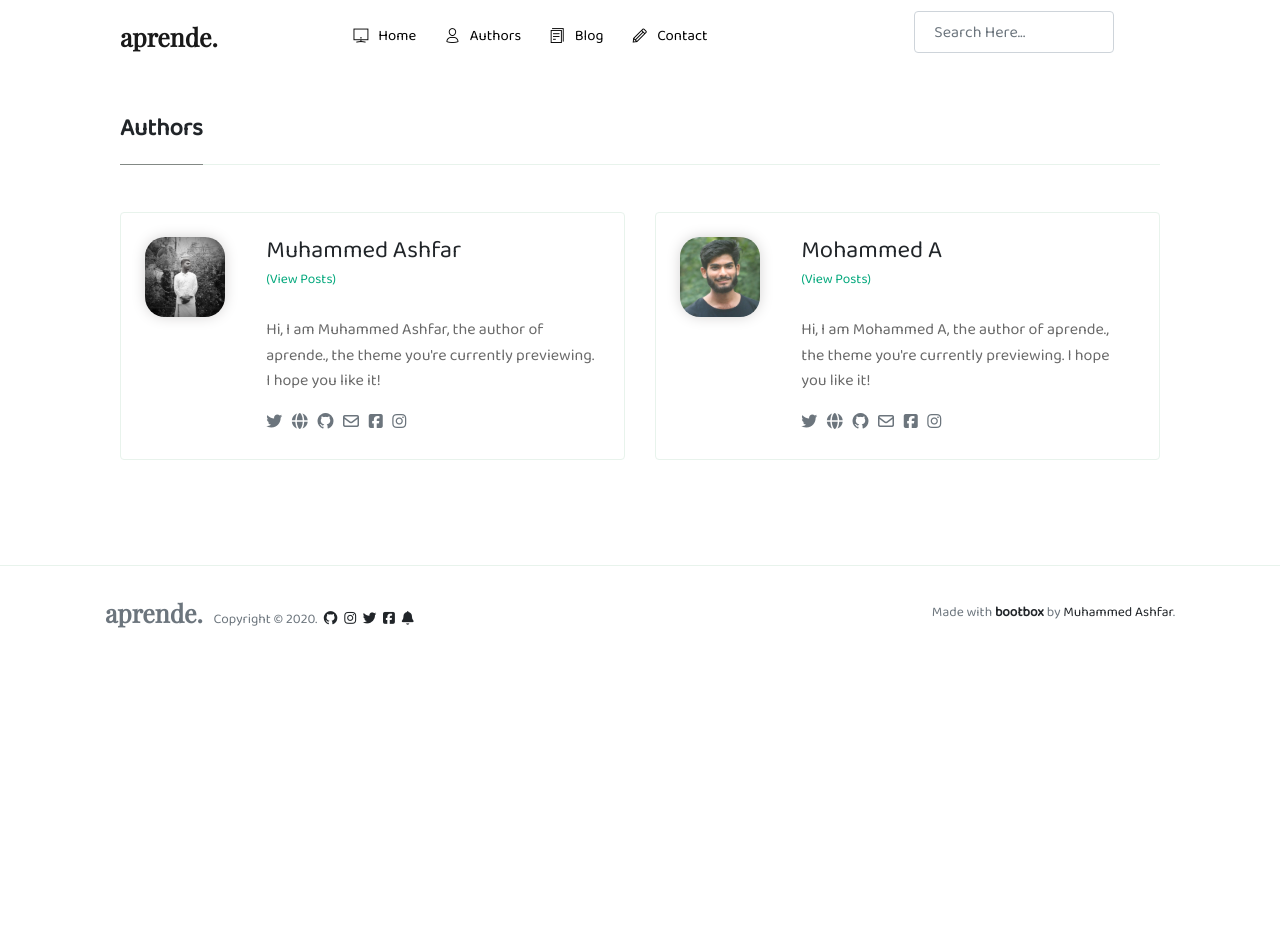
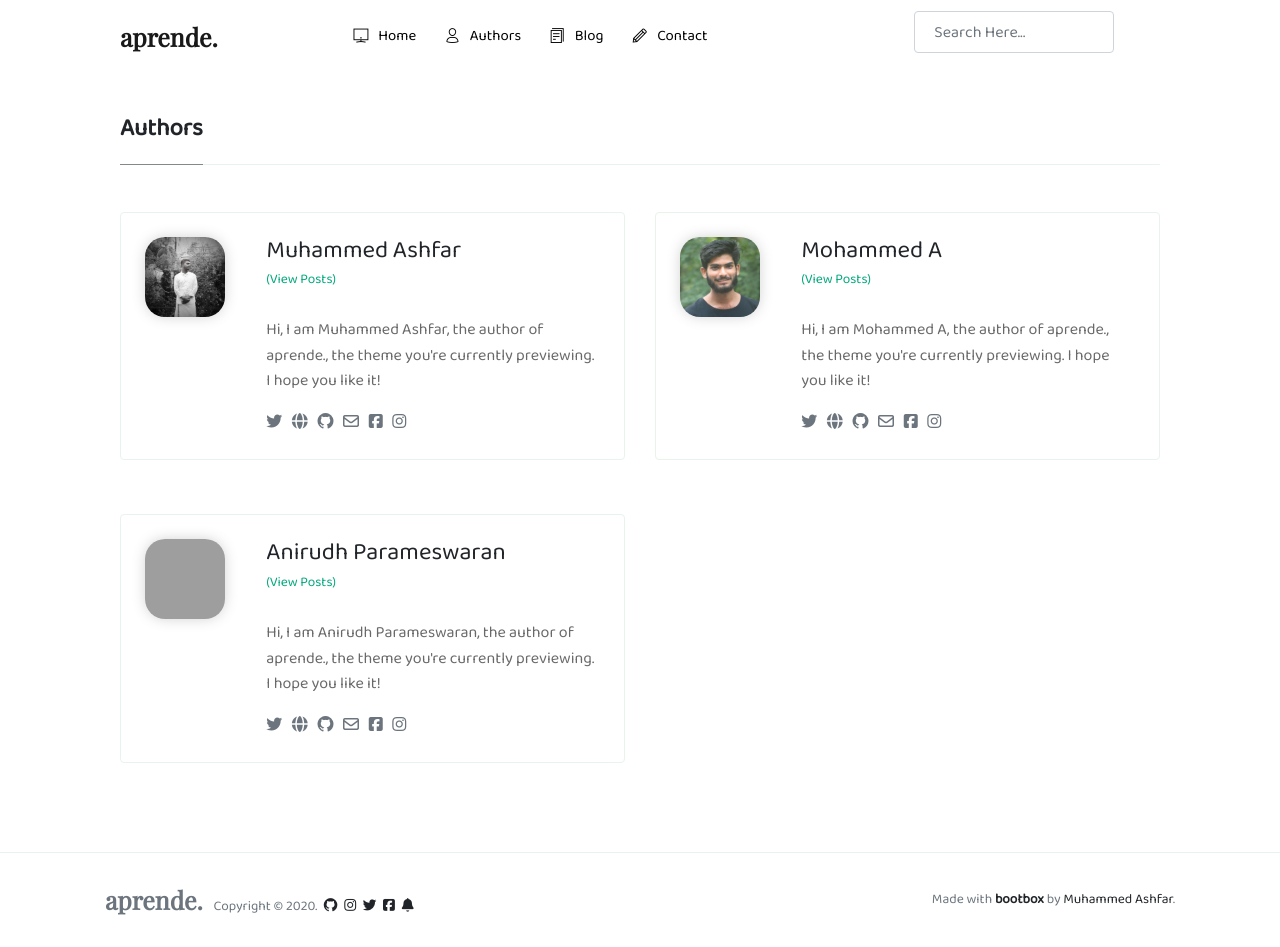
Before and after one commit to mohammed-akl/Aprende, a Jekyll site: the page built from _pages/authors.html, in a window 1280 px wide and 947 px high. Built offline with Jekyll 4.4.1, drawn with Linux system fonts in a browser that asks for light colours; nearby versions of some CDN libraries; library files that are not in the unit come from our copies; grey boxes are pictures that could not be loaded.

Commit message:
Update _config.yml

```diff
--- a/_config.yml
+++ b/_config.yml
@@ -31,7 +31,7 @@ authors:
       github:         https://github.com/muhammedashfar7/
     mohammeda:
       name:           Mohammed A
-      site:           https://muhd.tk
+      site:           http://aklmohammed.tk/
       avatar:         /assets/images/mohammeda.jpg
       bio:            "Hi, I am Mohammed A, the author of aprende., the theme you're currently previewing. I hope you like it!"
       email:          mohammedalukkal123@gmail.com
@@ -39,7 +39,16 @@ authors:
       instagram:      https://www.instagram.com//
       facebook:       https://facebook.com//
       github:         https://github.com//
-
+    anirudhparam:
+      name:           Anirudh Parameswaran
+      site:
+      avatar:         /assets/images/anirudhparam.jpg
+      bio:            "Hi, I am Anirudh Parameswaran, the author of aprende., the theme you're currently previewing. I hope you like it!"
+      email:          anisukhadam@gmail.com
+      twitter:        https://twitter.com/
+      instagram:      https://www.instagram.com/a_n_i_s_o_l/
+      facebook:       https://www.facebook.com/profile.php?id=100007625524219
+      github:         https://github.com//
 
 # Defaults
 defaults:
```
